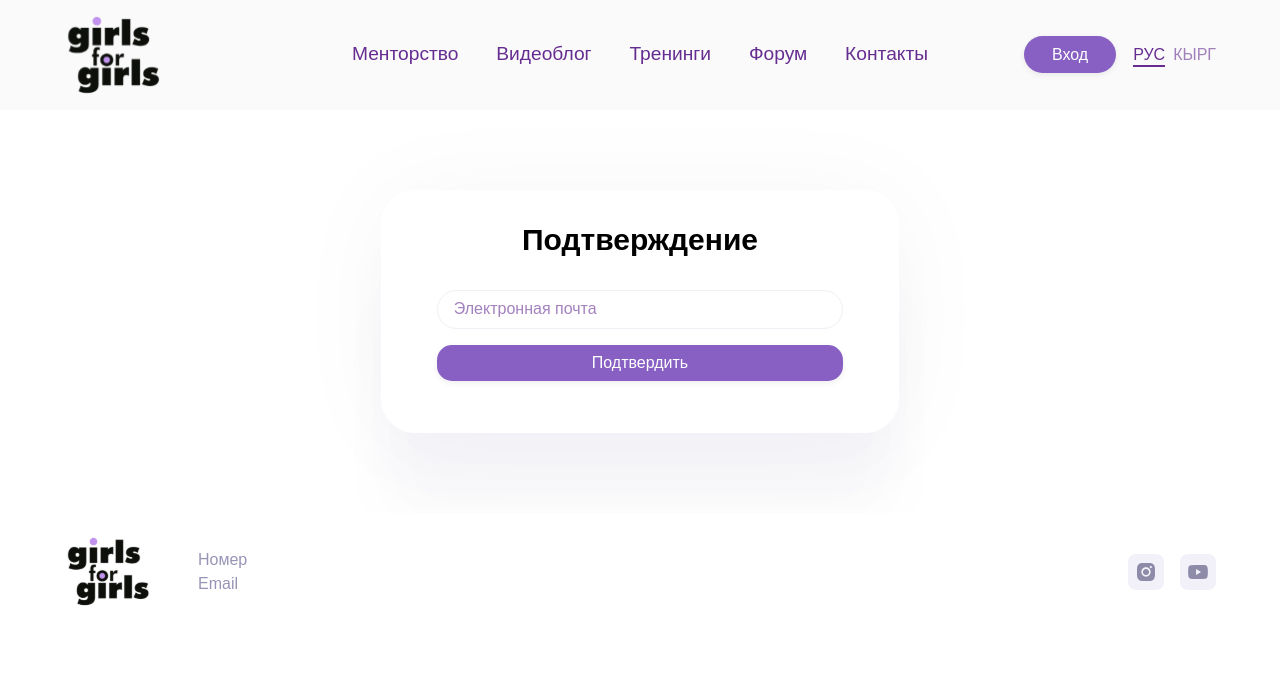
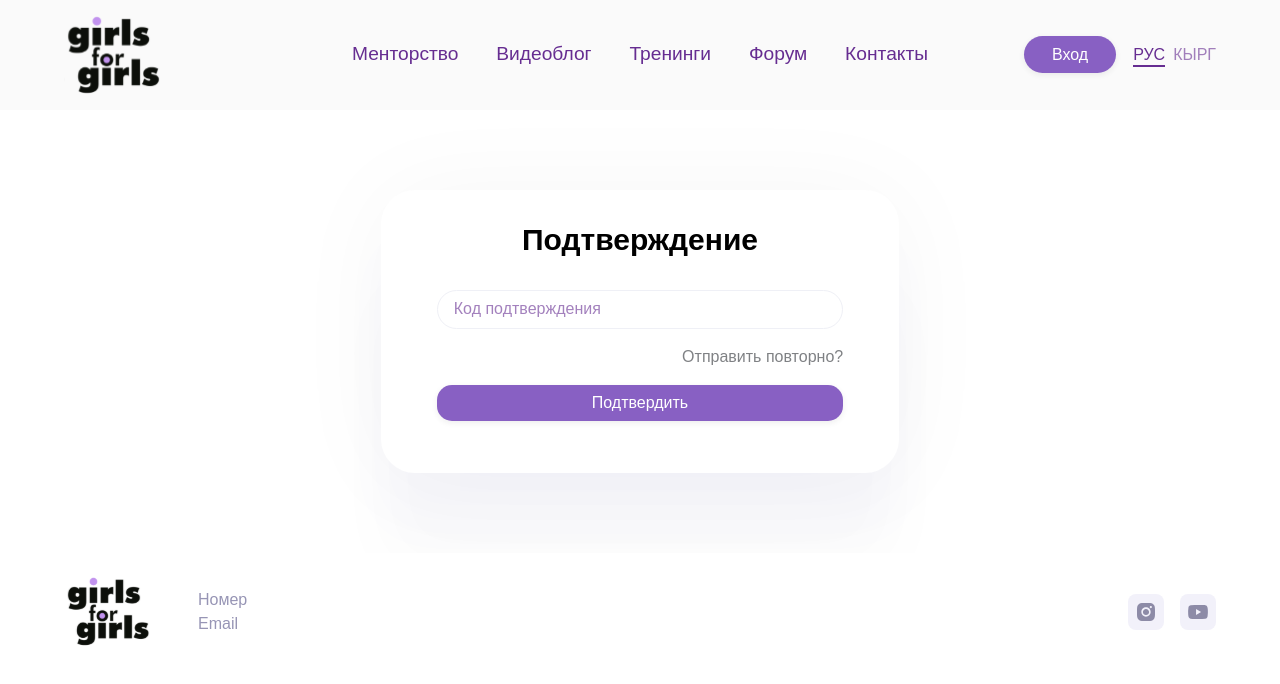
Before and after one commit to Neobis2023/teamtwoneobis-client, a React (Create React App) app: page /signup/confirm in a window 1280 px wide. Shown: the top 684 px of the page. Built offline with nearby package versions, Linux system fonts and the light colour scheme.

Commit message:
fix: change validation settings

```diff
--- a/public/index.html
+++ b/public/index.html
@@ -13,7 +13,7 @@
 
     <link rel="manifest" href="%PUBLIC_URL%/manifest.json" />
 
-    <title>React App</title>
+    <title>G4G</title>
   </head>
   <body>
     <noscript>You need to enable JavaScript to run this app.</noscript>
--- a/src/App.js
+++ b/src/App.js
@@ -19,8 +19,8 @@ const router = createBrowserRouter([
     path: '/',
     element: <AuthLayout />,
     children: [
+      { path: 'signin', element: <Signin /> },
       { path: 'signup', element: <Signup /> },
-      { path: 'signin', element: <Signin /> },
       { path: 'signup/confirm', element: <Confirm /> },
     ]
   }
--- a/src/helpers/validation/schema.js
+++ b/src/helpers/validation/schema.js
@@ -53,5 +53,7 @@ export const signinSchema = yup.object().shape({
 export const confirmSchema = yup.object().shape({
     code: yup
         .string()
+        .min(6, 'Введите действительный код подтверждения')
+        .max(10, 'Введите действительный код подтверждения')
         .required('Введите код подтверждения'),
 });
--- a/src/index.css
+++ b/src/index.css
@@ -58,9 +58,9 @@ html, body {
   font-family: 'Mulish', sans-serif;
 }
 
-body {
+/* body {
   overflow-y: hidden;
-}
+} */
 
 .myWrapper {
   width: 90%;
--- a/src/modules/ConfirmForm/components/ConfirmForm.jsx
+++ b/src/modules/ConfirmForm/components/ConfirmForm.jsx
@@ -5,10 +5,13 @@ import { useNavigate } from 'react-router-dom';
 import { useFormik } from "formik";
 import { confirmSchema } from "../../../helpers/validation/schema";
 import axios from "../api/axios";
+import useLocalStorage from "../../../helpers/hooks/useLocalStorage";
 
 
 const ConfirmForm = () => {
   const navigate = useNavigate();
+  const [phoneNumber, setPhoneNumber] = useLocalStorage('phoneNumber', '');
+  const [email, setEmail] = useLocalStorage('email', '');
 
   const onSubmit = async (values, actions) => {
     handleConfirm(values);
@@ -17,8 +20,8 @@ const ConfirmForm = () => {
 
   const {values, errors, touched, isSubmitting, handleBlur, handleChange, handleSubmit} = useFormik({
     initialValues: {
-      email: '',
-      phoneNumber: '',
+      email: email,
+      phoneNumber: phoneNumber,
       code: ''
     },
     validationSchema: confirmSchema,
@@ -27,7 +30,7 @@ const ConfirmForm = () => {
 
   const handleConfirm = async (user) => {
     try {
-      const response = await axios.post('/login', JSON.stringify(user));
+      const response = await axios.post('/confirm', JSON.stringify(user));
       console.log(user);
 
       if(!response.status === 200 || !response.status === 201) {
@@ -47,9 +50,14 @@ const ConfirmForm = () => {
   return (
     <form onSubmit={handleSubmit} className="w-full flex flex-col items-center gap-4 mb-5">
       <div className="w-full">
-        <Input placeholder={'Электронная почта'} type='email' name='email' onChange={handleChange} onBlur={handleBlur} value={values.email}/>
-        {touched.email && errors.email ? <p className="text-sm text-red-500 mr-auto pl-2">{errors.email}</p> : null}
+        <Input placeholder={'Код подтверждения'} type='text' name='code' onChange={handleChange} onBlur={handleBlur} value={values.code}/>
+        {touched.code && errors.code ? <p className="text-sm text-red-500 mr-auto pl-2">{errors.code}</p> : null}
       </div>
+      <button
+        className="text-[rgba(41,_45,_50,_0.6)] ml-auto font-normal text-[1rem] hover:text-[rgba(102,_45,_145,_0.6)]"
+      >
+        Отправить повторно?
+      </button>
       <div className="w-full">
         <Button text={'Подтвердить'} disabled={isSubmitting}/>
       </div>
--- a/src/modules/SignupForm/components/SignupForm.jsx
+++ b/src/modules/SignupForm/components/SignupForm.jsx
@@ -1,12 +1,15 @@
 import { useFormik } from "formik";
 import React from "react";
 import { useNavigate } from "react-router-dom";
+import useLocalStorage from "../../../helpers/hooks/useLocalStorage";
 import { signupSchema } from "../../../helpers/validation/schema";
 import Button from "../../../UI/Button/Button";
 import Input from "../../../UI/Input/Input";
 import axios from "../api/axios";
 const SignupForm = () => {
   const navigate = useNavigate();
+  const [email, setEmail] = useLocalStorage('email', '');
+  const [phoneNumber, setPhoneNumber] = useLocalStorage('phoneNumber', '');
 
   const onSubmit = async (values, actions) => {
     handleSignup(values);
@@ -24,7 +27,7 @@ const SignupForm = () => {
         throw new Error("Network response was not ok");
       }
 
-      navigate("/successfullysignup");
+      navigate("/signup/confirm");
       console.log(response);
       return response;
     } catch (error) {
@@ -42,7 +45,7 @@ const SignupForm = () => {
     handleSubmit,
   } = useFormik({
     initialValues: {
-      email: "",
+      email: "", // only gmail for that
       password: "",
       firstName: "",
       lastName: "",
@@ -63,7 +66,10 @@ const SignupForm = () => {
           name="email"
           type="email"
           value={values.email}
-          onChange={handleChange}
+          onChange={(e) => {
+            handleChange(e)
+            setEmail(e.target.value)
+          }}
           onBlur={handleBlur}
         />
       </div>
@@ -74,7 +80,10 @@ const SignupForm = () => {
           name="phoneNumber"
           type="text"
           value={values.phoneNumber}
-          onChange={handleChange}
+          onChange={(e) => {
+            handleChange(e)
+            setPhoneNumber(e.target.value)
+          }}
           onBlur={handleBlur}
         />
       </div>
```
